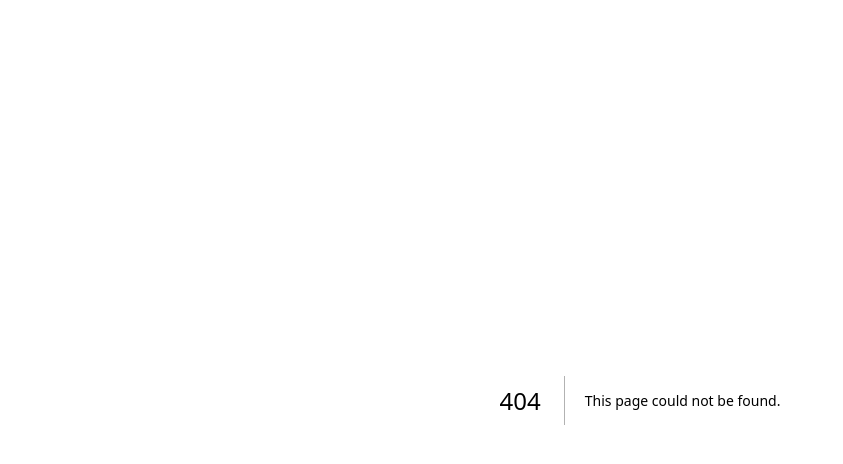
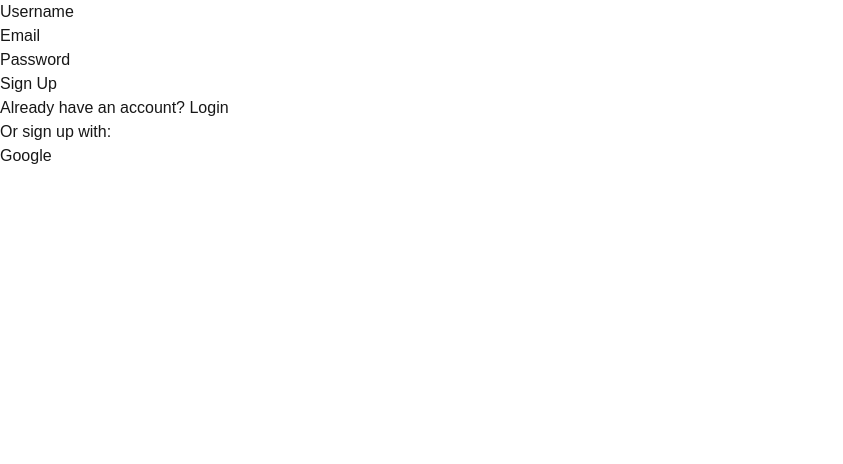
Before and after one commit to PhanFiction/bookhub_frontend, a Next.js app: page /signup in a window 1280 px wide. Before the commit this address had no page. Shown: the top 464 px of the page, without its empty margins (0-843 px from the left). Built offline with nearby package versions, Linux system fonts and the light colour scheme.

Commit message:
Created signup page

```diff
--- /dev/null
+++ b/app/signup/page.tsx
@@ -0,0 +1,28 @@
+import React from 'react'
+
+export default function  Signup() {
+  return (
+    <div>
+      <form action="">
+        <div>
+          <label htmlFor="username">Username</label>
+          <input type="text" id="username" name="username" required />
+        </div>
+        <div>
+          <label htmlFor="email">Email</label>
+          <input type="email" id="email" name="email" required />
+        </div>
+        <div>
+          <label htmlFor="password">Password</label>
+          <input type="password" id="password" name="password" required />
+        </div>
+        <button type="submit">Sign Up</button>
+        <div>
+          <p>Already have an account? <a href="/login">Login</a></p>
+          <p>Or sign up with:</p>
+          <button type="button" onClick={() => console.log('Google sign up')}>Google</button>
+        </div>
+      </form>
+    </div>
+  )
+}
```
